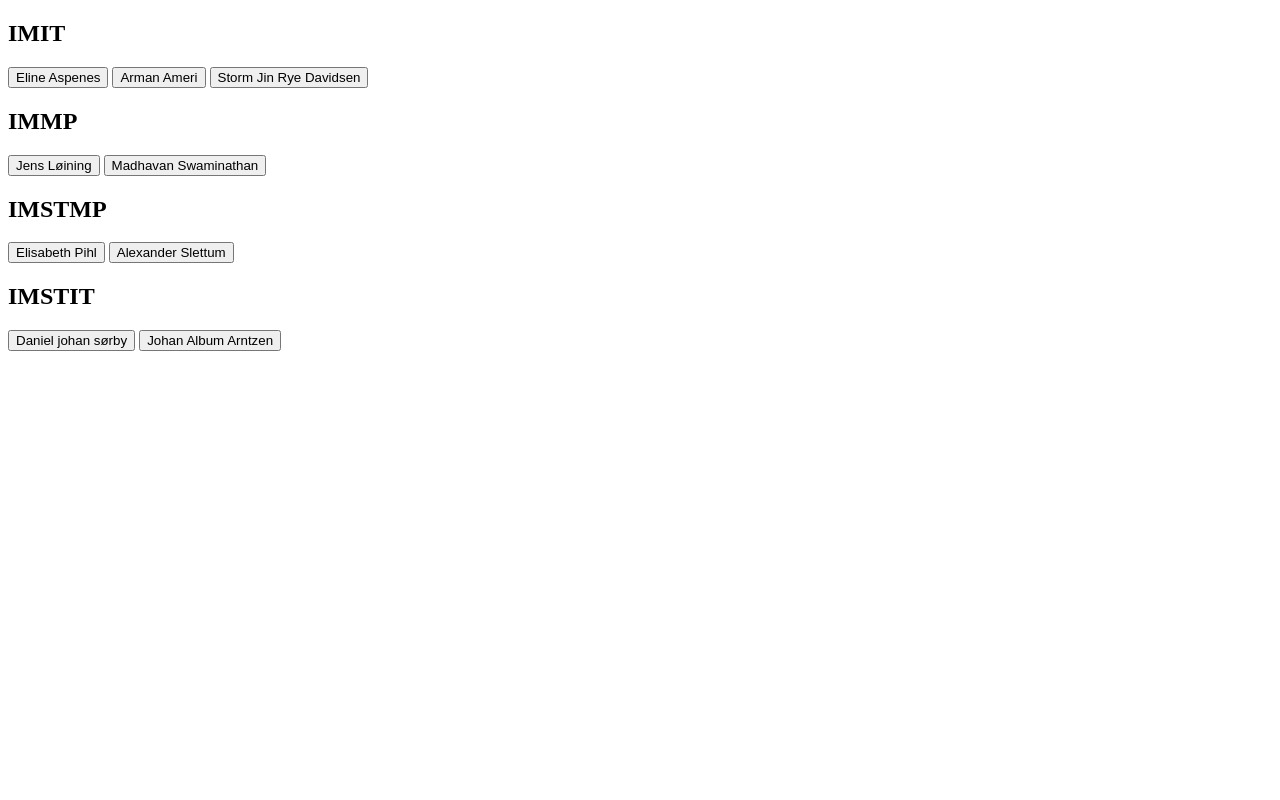
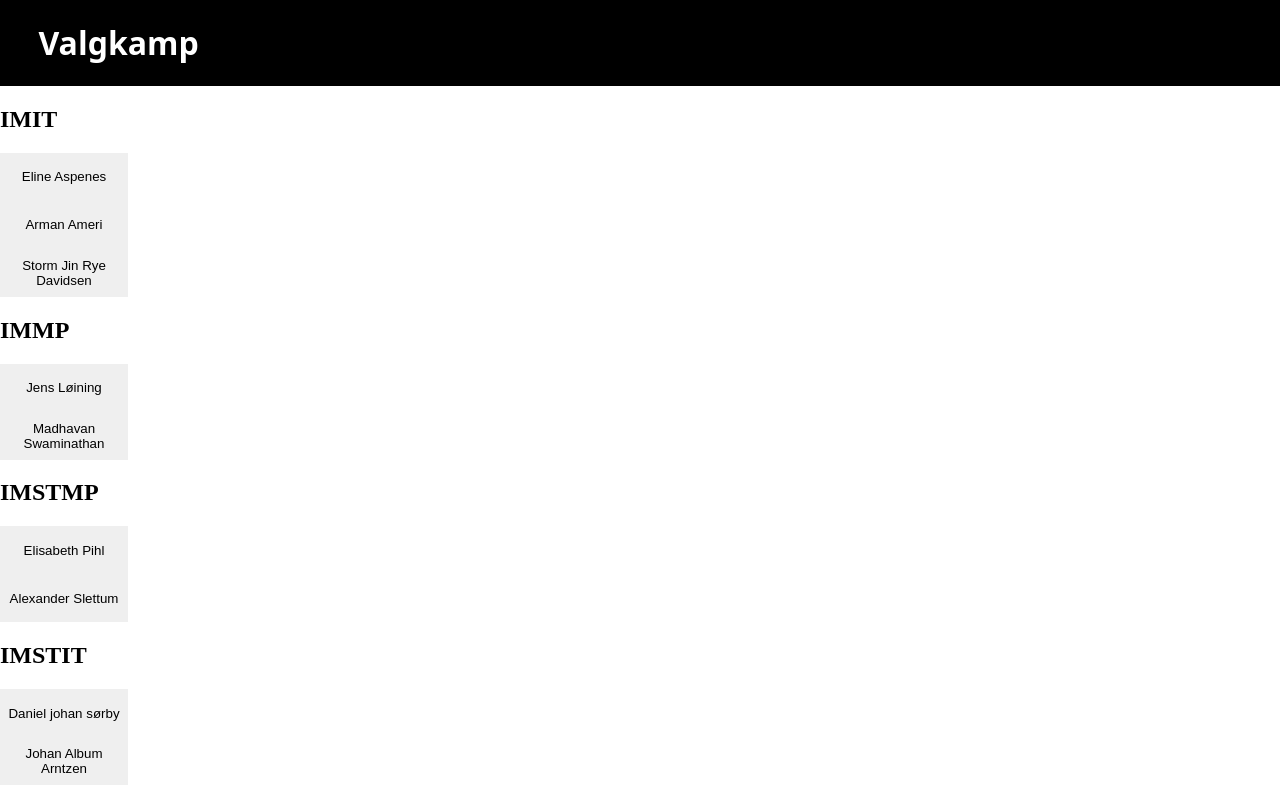
Before and after one commit to CUPZYY/valgsystem, a Flask app: page / in a window 1280 px wide. Run offline with Flask 3, Linux system fonts and the light colour scheme.

Commit message:
Header, Content, og Button style

```diff
--- a/static/style.css
+++ b/static/style.css
@@ -0,0 +1,27 @@
+Body {
+    margin: 0%;
+}
+
+.Header {
+    display: flex;
+    background-color: black;
+
+}
+.Header h1 {
+   font-size: 2rem;
+   margin-left: 3%;
+   color: white;
+   font-family: system-ui, -apple-system, BlinkMacSystemFont, 'Segoe UI', Roboto, Oxygen, Ubuntu, Cantarell, 'Open Sans', 'Helvetica Neue', sans-serif;
+}
+
+.Content {
+    display: flex;
+    flex-direction: column;
+    justify-content: center;
+}
+
+.Content button {
+    width: 10vw;
+    height: 6vh;
+    border: none;
+}
--- a/templates/index.html
+++ b/templates/index.html
@@ -6,13 +6,17 @@
     <title>Document</title>
 
     <link href="../static/style.css" rel="stylesheet">
+
 </head>
 <body>
-    {% for klasse in kandidater %}
+    <div class="Header"><h1>Valgkamp</h1></div>
+    <div class="Content">
+        {% for klasse in kandidater %}
         <h2>{{ klasse }}</h2>
         {% for kandidat in kandidater[klasse] %}
             <button>{{ kandidat }}</button>
         {% endfor %}
     {% endfor %}
+    </div>
 </body>
 </html>
```
